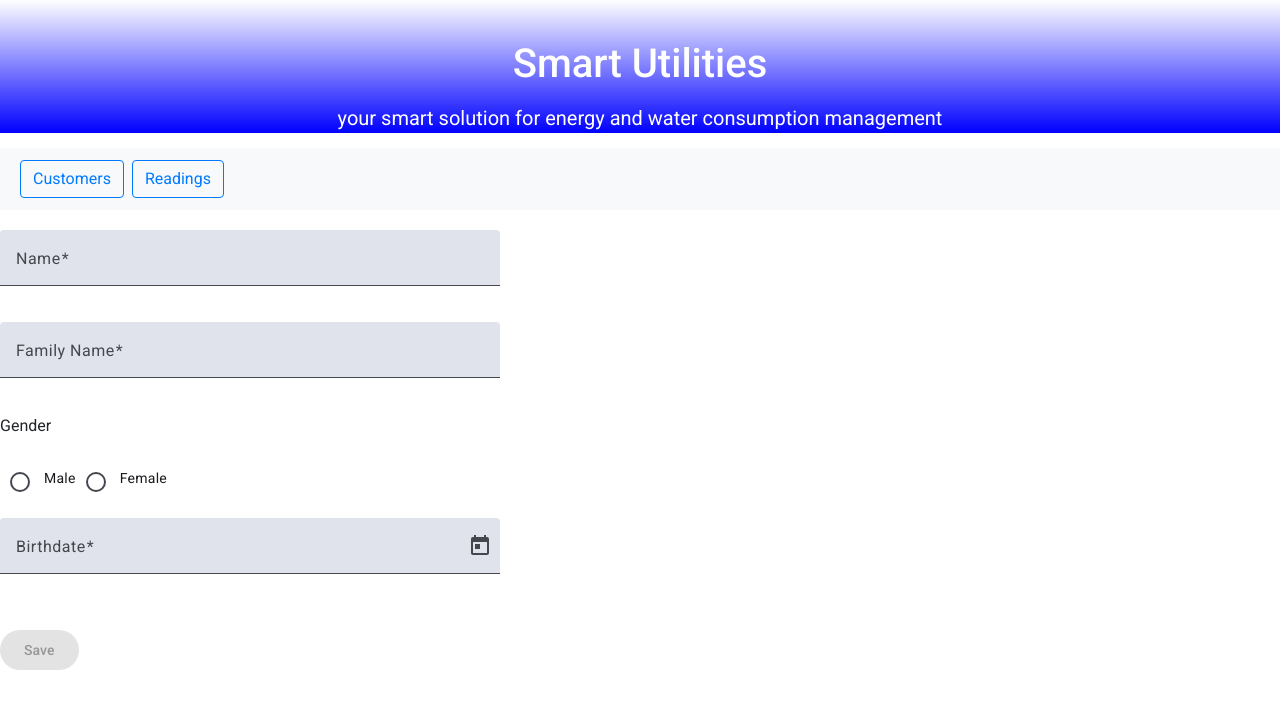
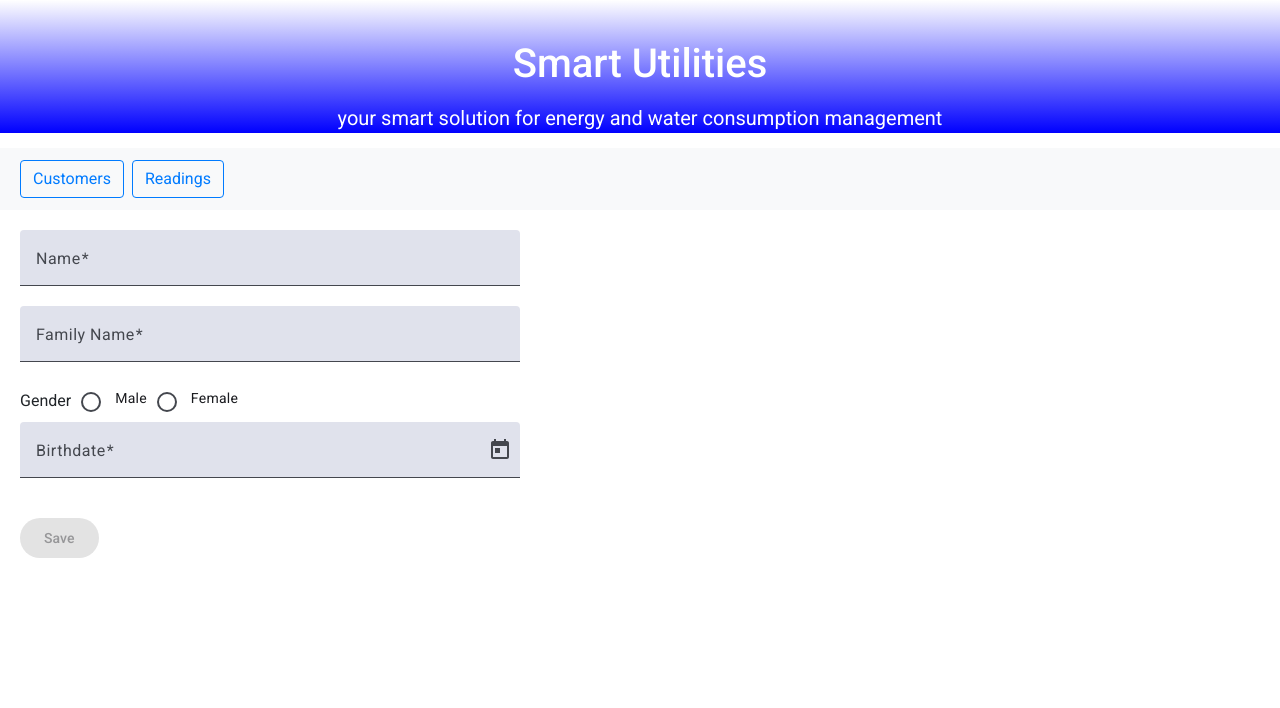
Before and after one commit to FrotaLucas/smart-utilities-management-system, an Angular app: page /customer/add in a window 1280 px wide. Shown: the top 708 px of the page. Built offline with nearby package versions, Linux system fonts and the light colour scheme.

Commit message:
fix css properties add customer

```diff
--- a/src/app/components/customer/add-customer/add-customer.component.css
+++ b/src/app/components/customer/add-customer/add-customer.component.css
@@ -1,8 +1,7 @@
 .customer-form {
   max-width: 500px;
   margin-top: 20px;
-  display: flex;
-  flex-direction: column;
+  margin-left: 20px;
   gap: 16px;
 }
 
--- a/src/app/components/reading/add-reading/add-reading.component.css
+++ b/src/app/components/reading/add-reading/add-reading.component.css
@@ -1,6 +1,7 @@
 .reading-form {
   max-width: 500px;
   margin-top: 20px;
+  margin-left: 20px;
   display: flex;
   flex-direction: column;
   gap: 16px;
```
